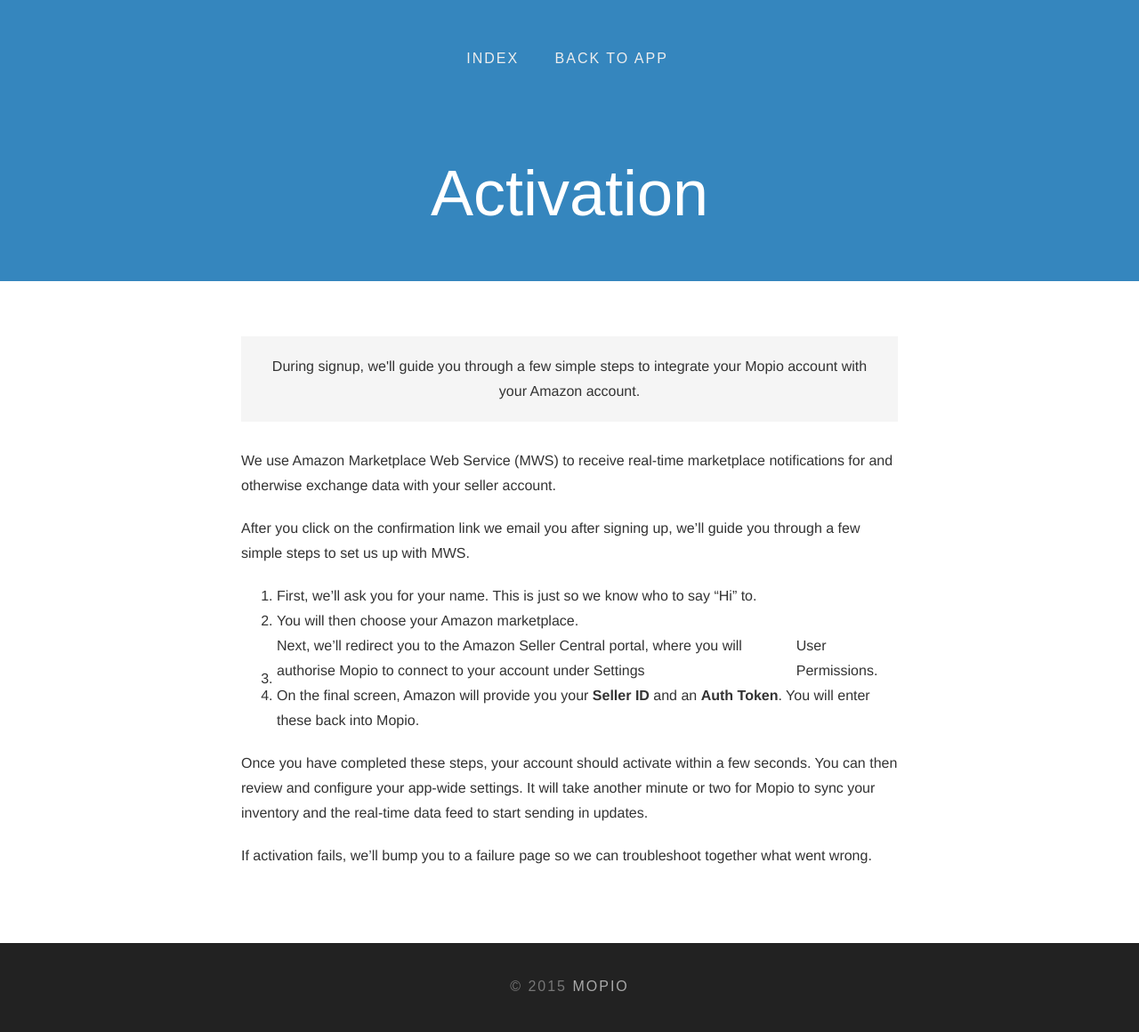
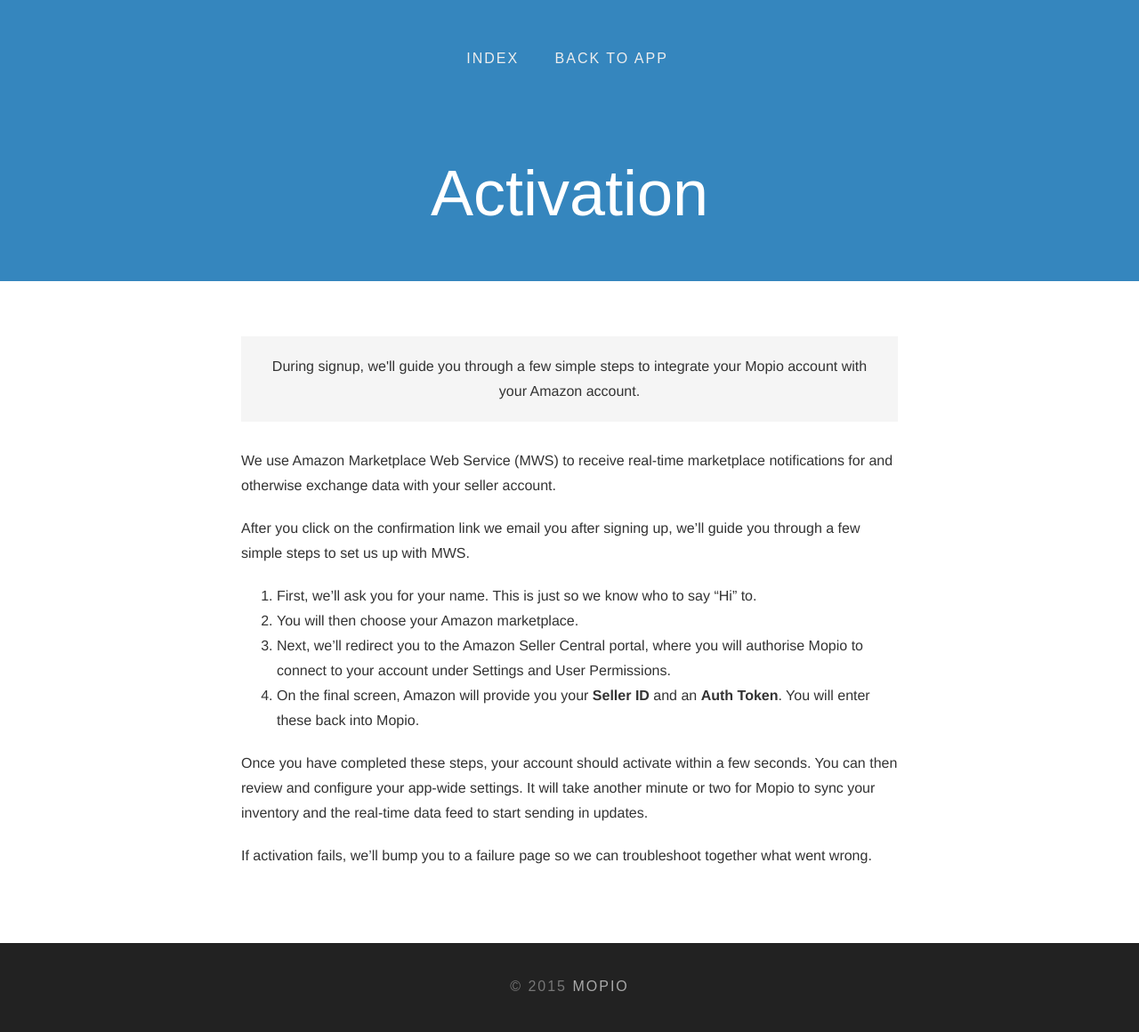
Before and after one commit to abandoned/help.mop.io, a Jekyll site: the page built from _docs/activation.md, in a window 1280 px wide. Shown: the whole page at 89% size. Built offline with Jekyll 4.4.1, drawn with Linux system fonts in a browser that asks for light colours; a script that is not in the unit is left out.

Commit message:
Fix markdown issue

```diff
--- a/_docs/activation.md
+++ b/_docs/activation.md
@@ -13,7 +13,7 @@
 
 1. First, we'll ask you for your name. This is just so we know who to say "Hi" to.
 2. You will then choose your Amazon marketplace.
-2. Next, we'll redirect you to the Amazon Seller Central portal, where you will authorise Mopio to connect to your account under Settings | User Permissions.
+2. Next, we'll redirect you to the Amazon Seller Central portal, where you will authorise Mopio to connect to your account under Settings and User Permissions.
 3. On the final screen, Amazon will provide you your **Seller ID** and an **Auth Token**. You will enter these back into Mopio.
 
 Once you have completed these steps, your account should activate within a few seconds. You can then review and configure your app-wide settings. It will take another minute or two for Mopio to sync your inventory and the real-time data feed to start sending in updates.
```
